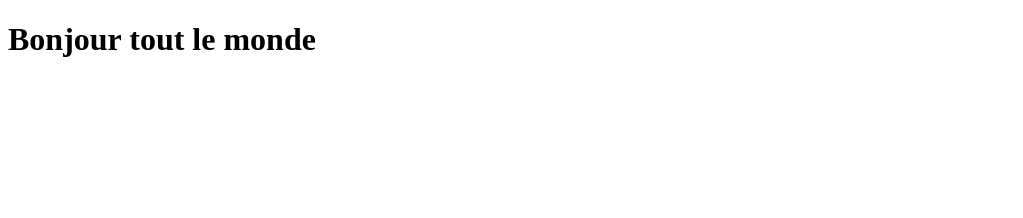
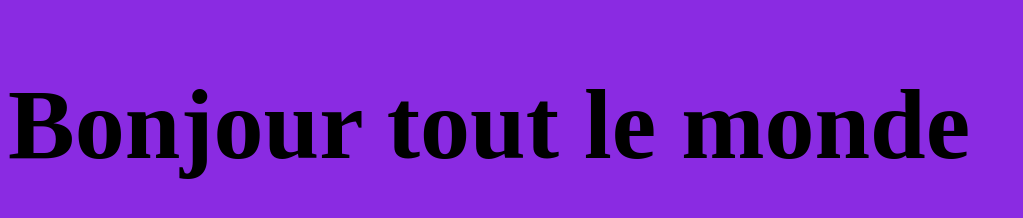
Before and after one commit to mohamed-Goumih/pro1, a plain HTML site: page index.html in a window 1280 px wide. Shown: the whole page, without its empty margins (0-1023 px from the left). Drawn offline with Linux system fonts and the light colour scheme.

Commit message:
modification b1

```diff
--- a/index.html
+++ b/index.html
@@ -5,9 +5,9 @@
     <meta http-equiv="X-UA-Compatible" content="IE=edge">
     <meta name="viewport" content="width=device-width, initial-scale=1.0">
     <title>Document</title>
+    <link rel="stylesheet" href="style.css">
 </head>
 <body>
-
-    <h1>Bonjour tout le monde</h1>
+     <h1>Bonjour tout le monde</h1>
 </body>
 </html>
--- /dev/null
+++ b/style.css
@@ -0,0 +1,4 @@
+body{
+    background-color: blueviolet;
+    font-size: 50px;
+}
```
Also changed, not shown: login.html (added, +1 -0 lines), a.txt (added), 1 other file.
